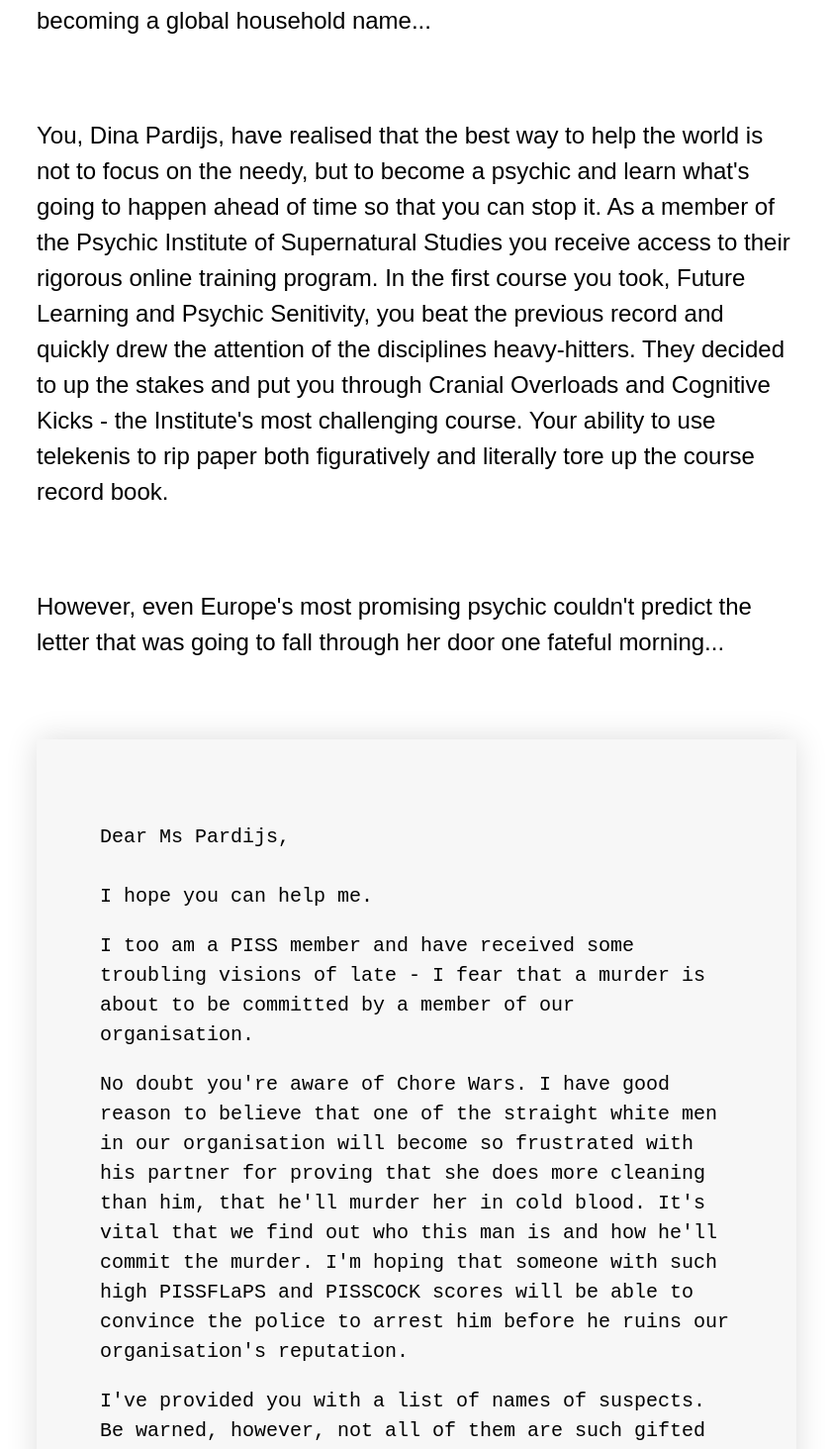
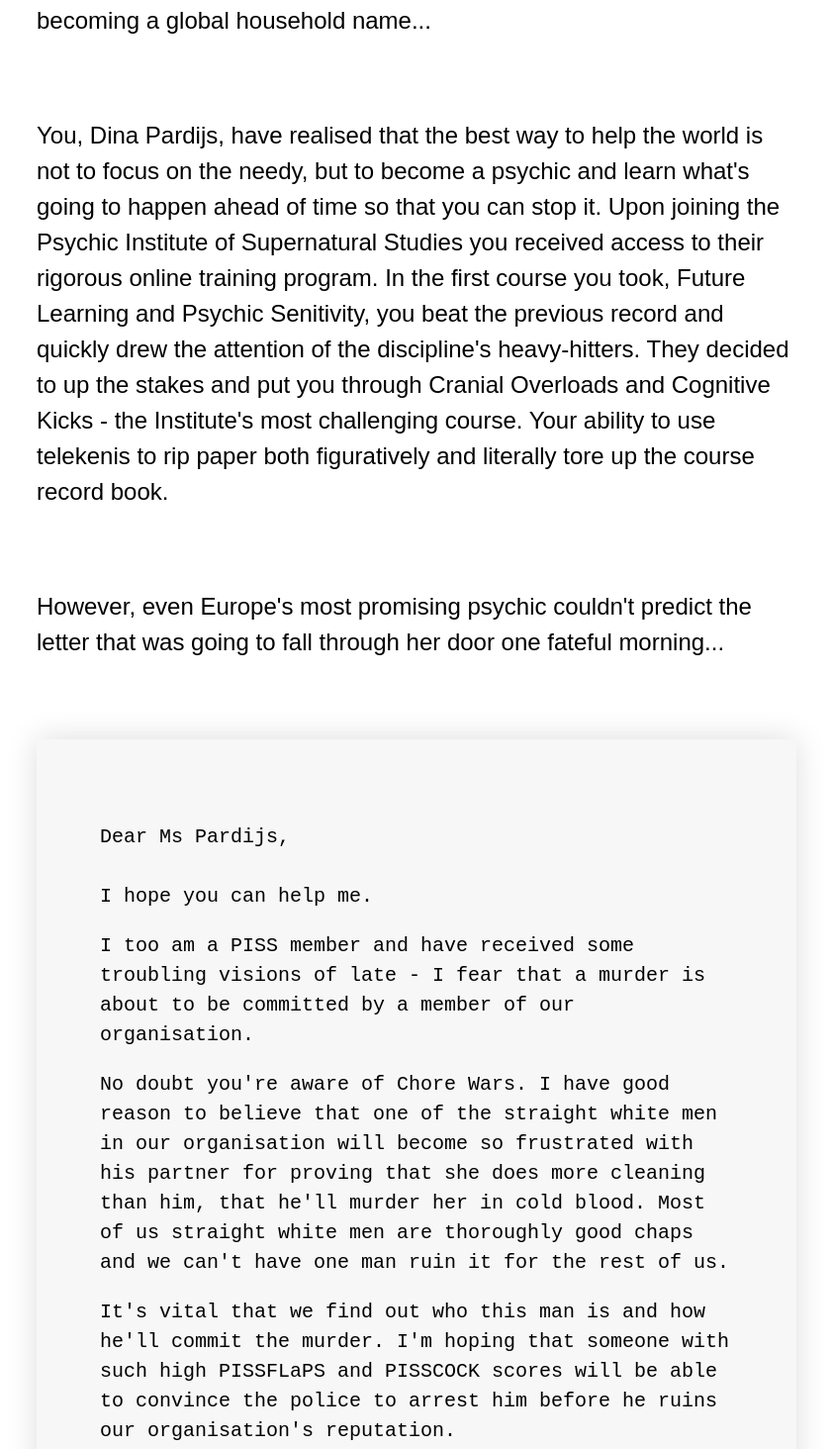
Before and after one commit to adrianosmond/dina2018, a React (Create React App) app: page / in a window 1280 px wide. Shown: the part 301-1765 px from the top of the page at 99% size, without its empty margins (219-1060 px from the left). Built offline with nearby package versions, Linux system fonts and the light colour scheme.

Commit message:
Intro improvements

```diff
--- a/src/components/Intro.js
+++ b/src/components/Intro.js
@@ -16,11 +16,11 @@
     <p>
       You, Dina Pardijs, have realised that the best way to help the world is
       not to focus on the needy, but to become a psychic and learn what's going
-      to happen ahead of time so that you can stop it. As a member of the
-      Psychic Institute of Supernatural Studies you receive access to their
+      to happen ahead of time so that you can stop it. Upon joining the
+      Psychic Institute of Supernatural Studies you received access to their
       rigorous online training program. In the first course you took, Future
       Learning and Psychic Senitivity, you beat the previous record and quickly
-      drew the attention of the disciplines heavy-hitters. They decided to up
+      drew the attention of the discipline's heavy-hitters. They decided to up
       the stakes and put you through Cranial Overloads and Cognitive Kicks -
       the Institute's most challenging course. Your ability to use telekenis
       to rip paper both figuratively and literally tore up the course record
@@ -44,10 +44,13 @@
       <p>No doubt you're aware of Chore Wars. I have good reason to believe that
       one of the straight white men in our organisation will become so frustrated
       with his partner for proving that she does more cleaning than him, that
-      he'll murder her in cold blood. It's vital that we find out who this man
-      is and how he'll commit the murder. I'm hoping that someone with such high
-      PISSFLaPS and PISSCOCK scores will be able to convince the police to
-      arrest him before he ruins our organisation's reputation.</p>
+      he'll murder her in cold blood. Most of us straight white men are thoroughly
+      good chaps and we can't have one man ruin it for the rest of us.</p>
+
+      <p>It's vital that we find out who this man is and how he'll commit the
+      murder. I'm hoping that someone with such high PISSFLaPS and PISSCOCK scores
+      will be able to convince the police to arrest him before he ruins our
+      organisation's reputation.</p>
 
       <p>I've provided you with a list of names of suspects. Be warned, however,
       not all of them are such gifted psychics as you. Some of them show almost
```
